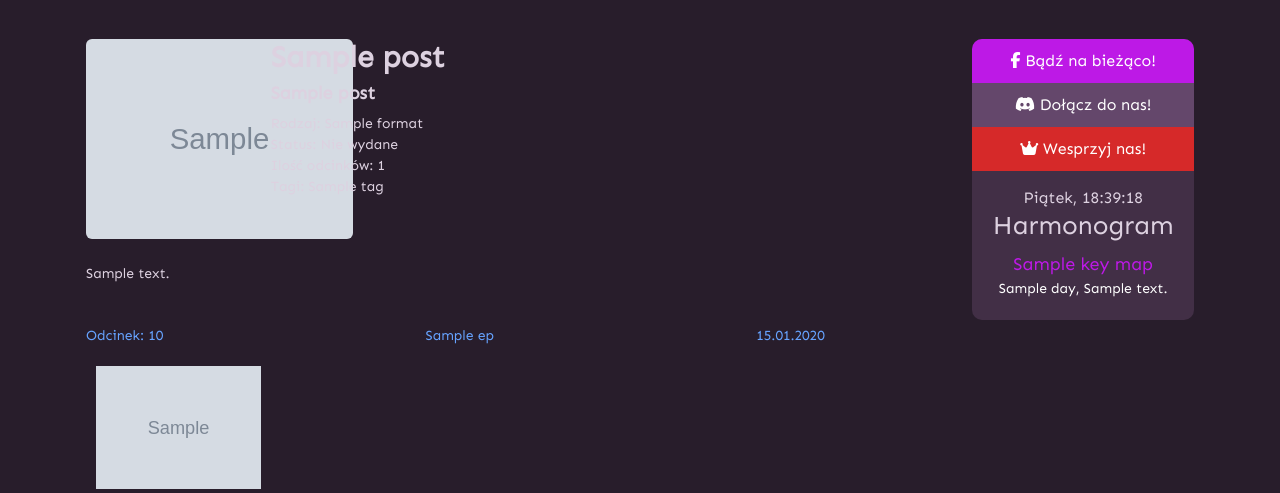
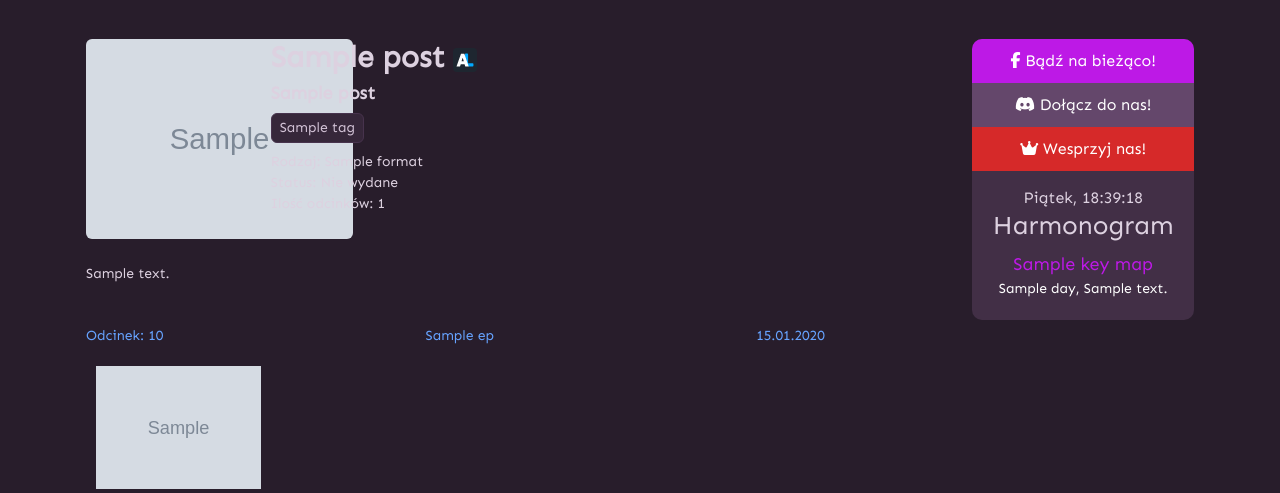
Before and after one commit to ccandour/fumetsu-website, a Django app: template anime/templates/anime/index.html in a window 1280 px wide. Shown: the part 60-553 px from the top of the page. Run offline with Django 3.2, Linux system fonts and the light colour scheme; the template is opened without the code that fills it: most values are stand-ins (such as "Sample title", 1, 10 or a date in 2020); grey boxes marked "Sample" are stand-in pictures; some libraries are stand-ins or nearby versions.

Commit message:
feat: changed anime index ui a bit

```diff
--- a/anime/templates/anime/index.html
+++ b/anime/templates/anime/index.html
@@ -19,8 +19,18 @@
     {#				</div>#}
                     </div>
                     <div>
-                        <h2 class="text-start">{{posts.name_english}}</h2>
-                        <h5>{{posts.name_romaji}}</h5>
+                       <h2 class="text-start">{{posts.name_english}}
+                        <a href="https://anilist.co/anime/{{posts.anilist_id}}" target="_blank">
+                            <img class="d-inline-block align-middle rounded-1" height="24em" src="{% static 'fumetsu/img/anilist_icon.svg' %}"></img>
+                        </a>
+                        </h2>
+                           <h5>{{posts.name_romaji}}</h5>
+                        <div id="tags" class="mb-2">
+                            {% for tag in tags %}
+                                <button class="btn btn-secondary">{{ tag }}</button>
+                            {% endfor %}
+
+                        </div>
                         <div>Rodzaj: {{ posts.format }}</div>
                         <div>Status:
                             {% if posts.status == 'AIRING' %}
@@ -31,19 +41,6 @@
                                 Nie wydane
                             {% endif %}
                         <div>Ilość odcinków: {{ posts.episode_count }}</div>
-
-                        <div id="tags">
-                            Tagi:
-                            {% for tag in tags %}
-                                {% if forloop.last %}
-                                    {{ tag }}
-                                {% else %}
-                                    {{ tag }},
-                                {% endif %}
-
-                            {% endfor %}
-
-                        </div>
                     </div>
                 </div>
 			</div>
```
Also changed, not shown: fumetsu/static/fumetsu/img/anilist_icon.svg (added).
